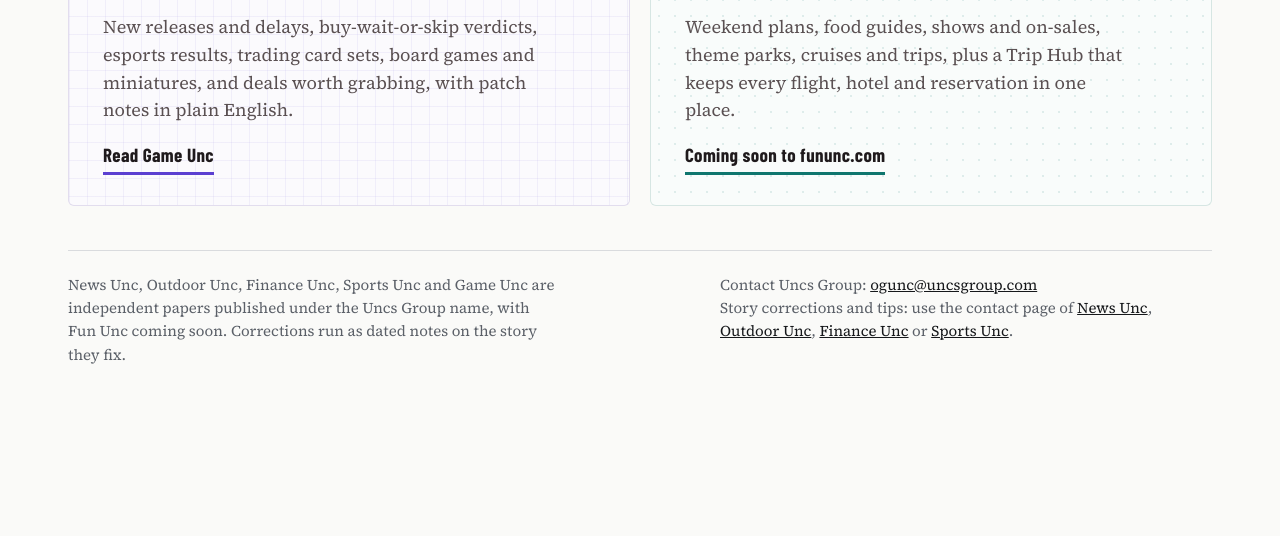
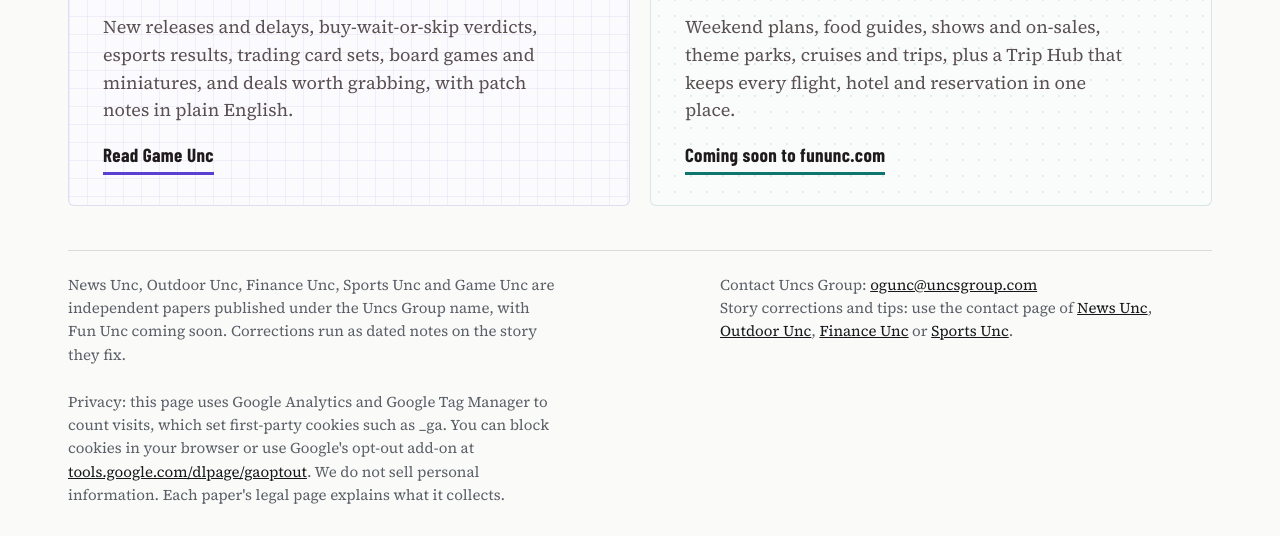
Before and after one commit to outdooruncs-maker/uncsgroup, a plain HTML site: page public/index.html in a window 1280 px wide. Shown: the part 1537-2073 px from the top of the page. Before the commit the page ends 1933 px from the top, so only its background shows below. Drawn offline with nearby package versions, Linux system fonts and the light colour scheme; a web font is replaced by a local one.

Commit message:
Footer: add privacy note on Google Analytics and Tag Manager cookies
Co-Authored-By: Claude Opus 5.5 <noreply@anthropic.com>
Claude-Session: https://claude.ai/code/session_01FbZtW1EGGnVLTJ9cj2XbkH

```diff
--- a/public/index.html
+++ b/public/index.html
@@ -368,6 +368,7 @@ height="0" width="0" style="display:none;visibility:hidden"></iframe></noscript>
 <footer class="foot">
   <p>News Unc, Outdoor Unc, Finance Unc, Sports Unc and Game Unc are independent papers published under the Uncs Group name, with Fun Unc coming soon. Corrections run as dated notes on the story they fix.</p>
   <p>Contact Uncs Group: <a href="mailto:ogunc@uncsgroup.com">ogunc@uncsgroup.com</a><br>Story corrections and tips: use the contact page of <a href="https://www.newsunc.com/contact/">News Unc</a>, <a href="https://www.outdoorunc.com/contact/">Outdoor Unc</a>, <a href="https://www.financeunc.com/contact/">Finance Unc</a> or <a href="https://www.sportsunc.com/contact/">Sports Unc</a>.</p>
+  <p>Privacy: this page uses Google Analytics and Google Tag Manager to count visits, which set first-party cookies such as _ga. You can block cookies in your browser or use Google's opt-out add-on at <a href="https://tools.google.com/dlpage/gaoptout">tools.google.com/dlpage/gaoptout</a>. We do not sell personal information. Each paper's legal page explains what it collects.</p>
 </footer>
 </div>
 </body>
```
